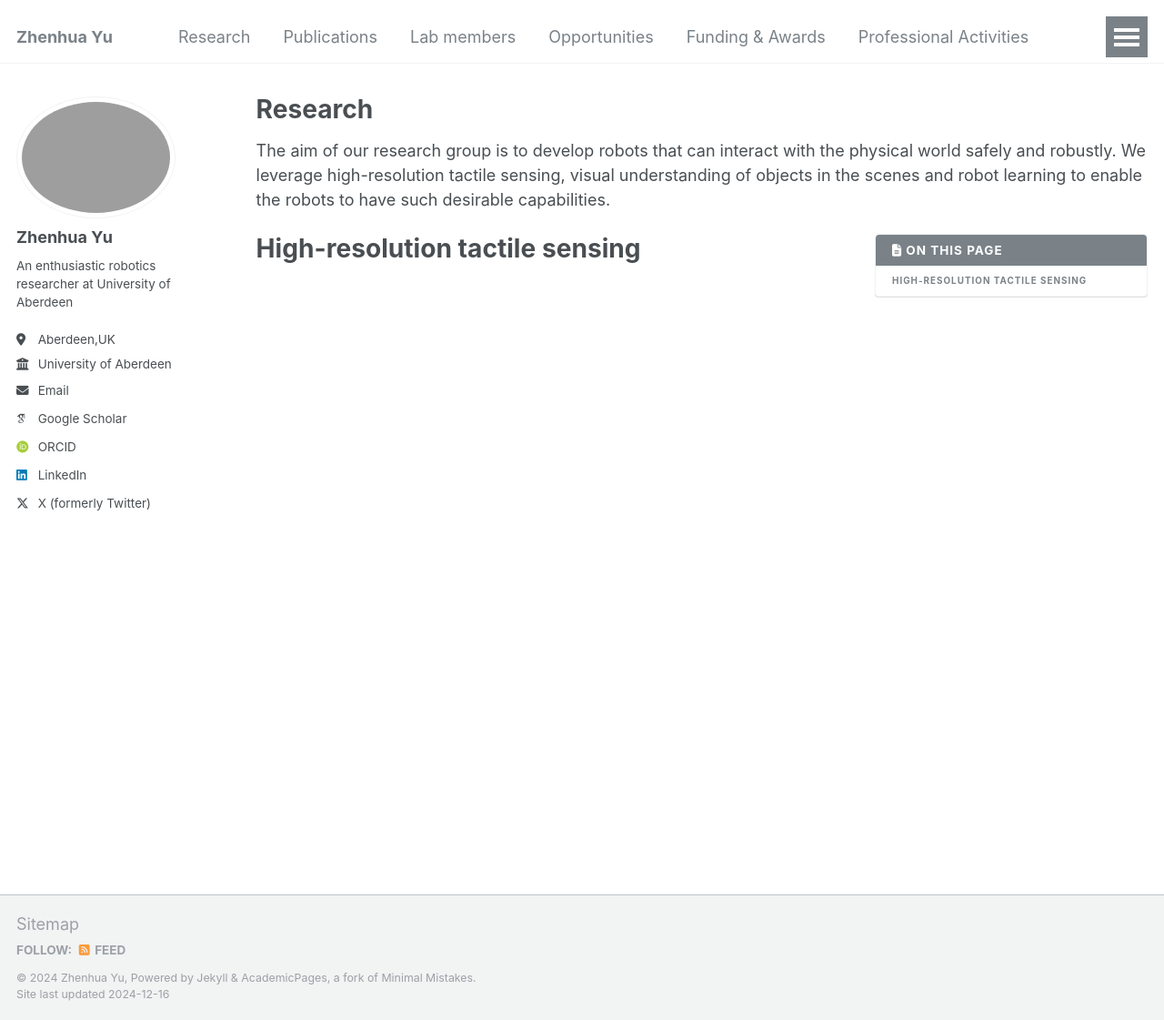
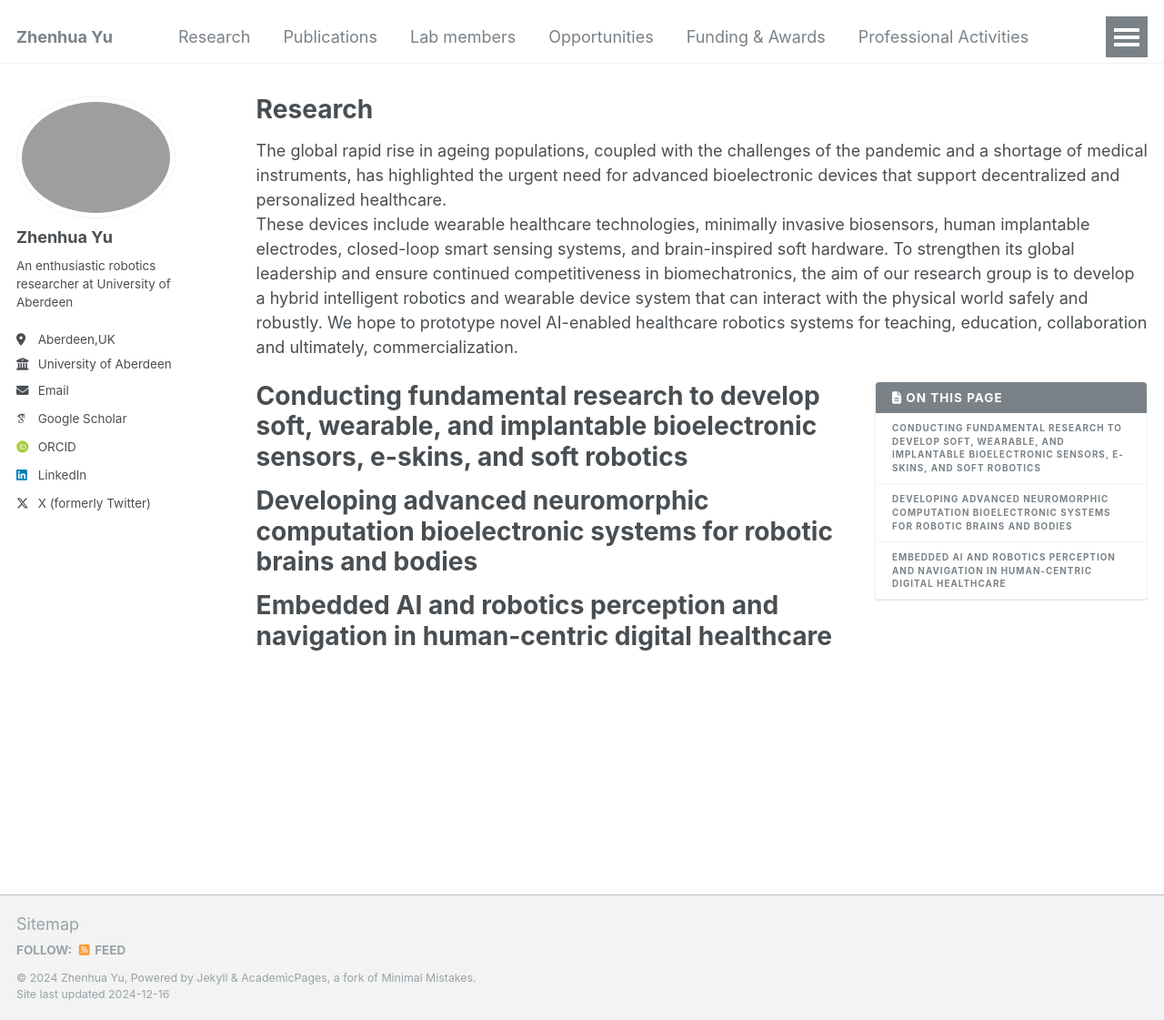
Before and after one commit to DrZhenhuaYu/DrZhenhuaYu.github.io, a Jekyll site: the page built from _pages/Research.md, in a window 1280 px wide and 1121 px high. Shown: the whole window at 91% size. Built offline with Jekyll 4.4.1, drawn with Linux system fonts in a browser that asks for light colours; some web fonts are replaced.

Commit message:
Update Research.md

```diff
--- a/_pages/Research.md
+++ b/_pages/Research.md
@@ -6,9 +6,17 @@ author_profile: true
 toc: true
 ---
 
-The aim of our research group is to develop robots that can interact with the physical world safely and robustly. We leverage high-resolution tactile sensing, visual understanding of objects in the scenes and robot learning to enable the robots to have such desirable capabilities.
+The global rapid rise in ageing populations, coupled with the challenges of the pandemic and a shortage of medical instruments, has highlighted the urgent need for advanced bioelectronic devices that support decentralized and personalized healthcare.
+These devices include wearable healthcare technologies, minimally invasive biosensors, human implantable electrodes, closed-loop smart sensing systems, and brain-inspired soft hardware.
+To strengthen its global leadership and ensure continued competitiveness in biomechatronics, the aim of our research group is to develop a hybrid intelligent robotics and  wearable device system that can interact with the physical world safely and robustly. We hope to prototype novel AI-enabled healthcare robotics systems for teaching, education, collaboration and ultimately, commercialization.
 
 {% include toc %}
 
 
-# High-resolution tactile sensing
+# Conducting fundamental research to develop soft, wearable, and implantable bioelectronic sensors, e-skins, and soft robotics
+
+
+# Developing advanced neuromorphic computation bioelectronic systems for robotic brains and bodies
+
+
+# Embedded AI and robotics perception and navigation in human-centric digital healthcare
```
